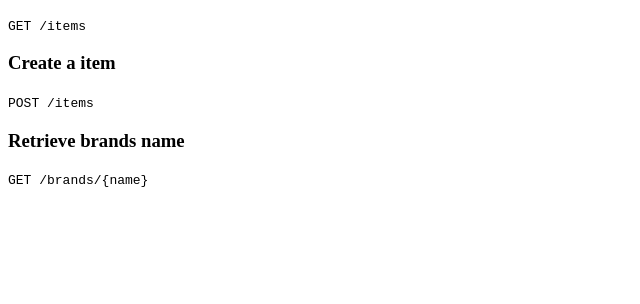
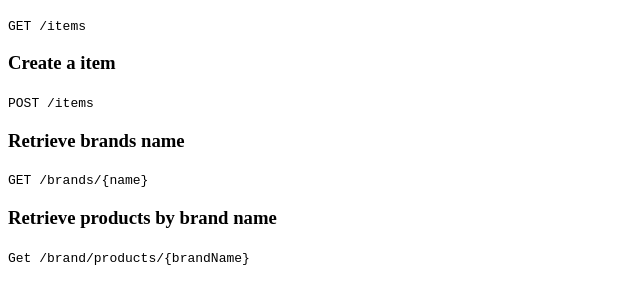
Before and after one commit to DidierOsindero/fitness-products-site-BE, a website: page public/index.html in a window 1280 px wide. Shown: the part 152-456 px from the top of the page, without its empty margins (0-640 px from the left). Drawn offline with Linux system fonts and the light colour scheme.

Commit message:
add target url for fetching products by brand

```diff
--- a/public/index.html
+++ b/public/index.html
@@ -21,7 +21,10 @@
         <h3>Retrieve brands name</h3>
         <p><code>GET /brands/{name}</code></p>
       </section>
-      <section></section>
+      <section>
+        <h3>Retrieve products by brand name</h3>
+        <p><code>Get /brand/products/{brandName}</code></p>
+      </section>
       <section></section>
     </main>
   </body>
```
